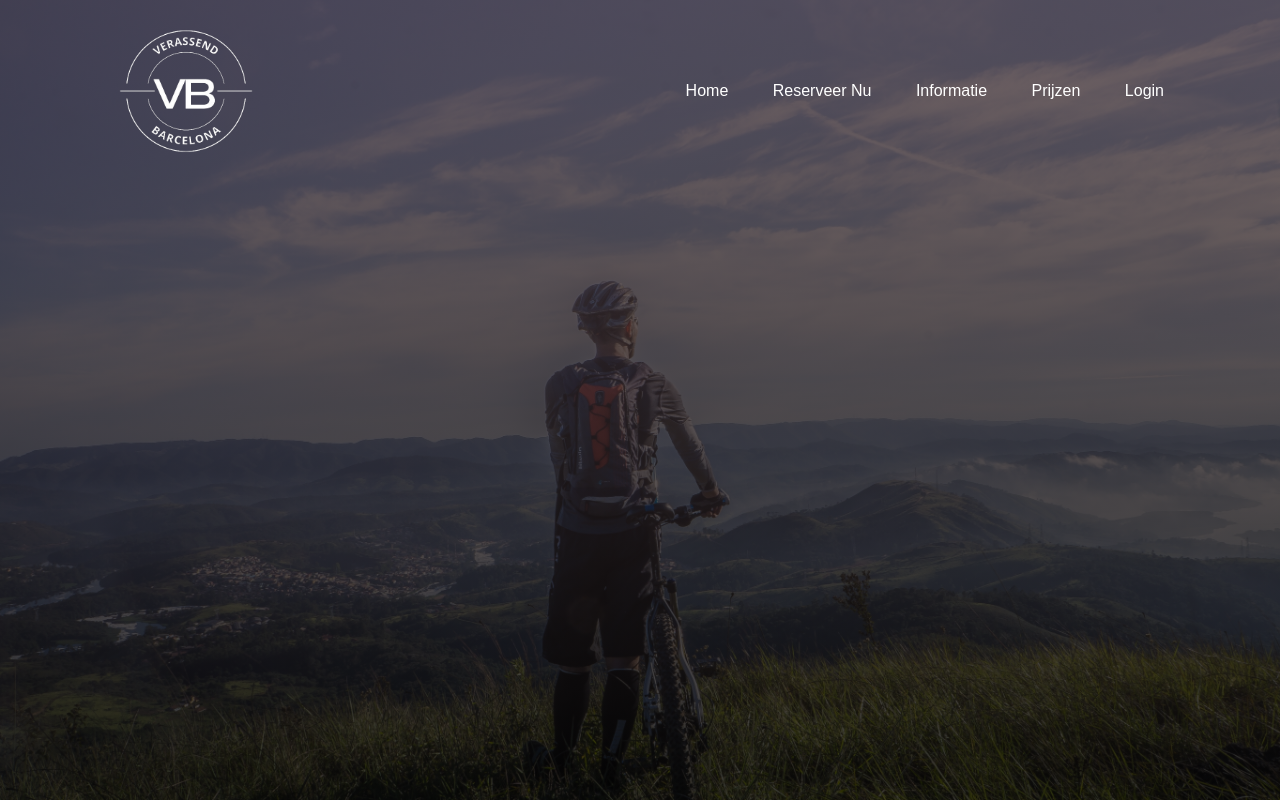
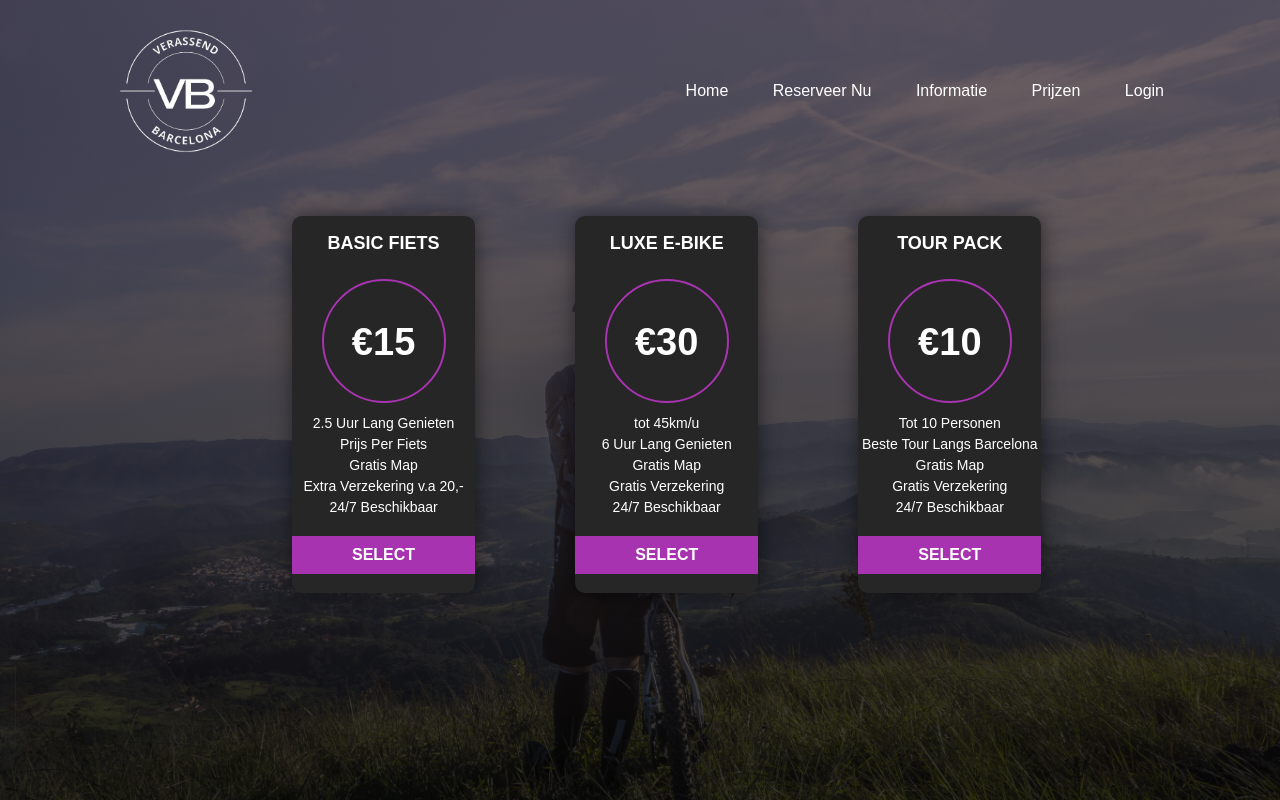
Before and after one commit to youssefhoshan/Reservering, a PHP site: page /prijzen.html in a window 1280 px wide. Run offline with PHP 8.4, Linux system fonts and the light colour scheme.

Commit message:
ITS THE FINAL COUNTDOWN

```diff
--- a/prijzen.html
+++ b/prijzen.html
@@ -16,6 +16,54 @@
                     <li><a href="loginpage.html">Login</a></li>
                 </ul>
             </div>
-        </div>
+
+            <div class="wrapper">
+                <div class="single-price">
+                    <h1>Basic Fiets</h1>
+                    <div class="price">
+                        <h2>&#8364;15</h2>
+                    </div>
+                    <div class="deals">
+                        <h4>2.5 Uur Lang Genieten</h4>
+                        <h4>Prijs Per Fiets</h4>
+                        <h4>Gratis Map</h4>
+                        <h4>Extra Verzekering v.a 20,-</h4>
+                        <h4>24/7 Beschikbaar</h4>
+                    </div>
+                    <a href="reservering.html">Select</a>
+                </div>
+
+                <div class="single-price">
+                    <h1>Luxe E-Bike</h1>
+                    <div class="price">
+                        <h2>&#8364;30</h2>
+                    </div>
+                    <div class="deals">
+                        <h4>tot 45km/u</h4>
+                        <h4>6 Uur Lang Genieten</h4>
+                        <h4>Gratis Map</h4>
+                        <h4>Gratis Verzekering</h4>
+                        <h4>24/7 Beschikbaar</h4>
+                    </div>
+                    <a href="reservering.html">Select</a>
+                </div>
+
+                <div class="single-price">
+                    <h1>Tour Pack</h1>
+                    <div class="price">
+                        <h2>&#8364;10</h2>
+                    </div>
+                    <div class="deals">
+                        <h4>Tot 10 Personen</h4>
+                        <h4>Beste Tour Langs Barcelona</h4>
+                        <h4>Gratis Map</h4>
+                        <h4>Gratis Verzekering</h4>
+                        <h4>24/7 Beschikbaar</h4>
+                    </div>
+                    <a href="reservering.html">Select</a>
+                </div>
+            </div>
+
+
     </body>
 </html>
--- a/reservering.html
+++ b/reservering.html
@@ -77,7 +77,7 @@
             <label class="label-reservering" for="fietsreservering">Kies Uw Type Reservering</label>
         <select class="input-reservering" id="fietsreservering" name="fietsreservering">
             <option value="1">4 uur - 15 euro p.p (8:00 t/m 18:00)</option>
-            <option value="2">2,5 uur Fiets Tour - 25 euro p.p (max 10 pers. 10:00 of 15:00) </option>
+            <option value="2">2,5 uur Fiets Tour - 10 euro p.p (max 10 pers. 10:00 of 15:00) </option>
         </select>
         </div>
 
--- a/style.css
+++ b/style.css
@@ -395,7 +395,9 @@ div.elem-group.inlined {
   font-size: 1.25em;
 }
 
-.input-reservering, select, textarea {
+.input-reservering,
+select,
+textarea {
   border-radius: 2px;
   border: 2px solid #777;
   box-sizing: border-box;
@@ -431,7 +433,7 @@ button.button-reservering:hover {
   transition: 0.5s;
 }
 
-.list-info{
+.list-info {
   font-size: 20px;
   text-align: center;
 }
@@ -452,7 +454,8 @@ button.button-reservering:hover {
 }
 
 /* Next & previous buttons */
-.prev, .next {
+.prev,
+.next {
   cursor: pointer;
   position: absolute;
   width: auto;
@@ -473,8 +476,9 @@ button.button-reservering:hover {
 }
 
 /* On hover, add a black background color with a little bit see-through */
-.prev:hover, .next:hover {
-  background-color: rgba(0,0,0,0.8);
+.prev:hover,
+.next:hover {
+  background-color: rgba(0, 0, 0, 0.8);
 }
 
 /* Caption text */
@@ -509,7 +513,8 @@ button.button-reservering:hover {
   transition: background-color 0.6s ease;
 }
 
-.active, .dot:hover {
+.active,
+.dot:hover {
   background-color: #717171;
 }
 
@@ -520,19 +525,24 @@ button.button-reservering:hover {
 }
 
 @keyframes fade {
-  from {opacity: .4}
-  to {opacity: 1}
+  from {
+    opacity: .4
   }
 
-.kutanchor{
+  to {
+    opacity: 1
+  }
+}
+
+.kutanchor {
   color: white;
   font-weight: bold;
   text-decoration: none;
   font-size: 20px;
 }
 
-.fietsimg{
-  margin-left:365px;
+.fietsimg {
+  margin-left: 365px;
   margin-bottom: 20px;
   margin-top: -35px;
   border-radius: 12px;
@@ -540,19 +550,20 @@ button.button-reservering:hover {
 
 /*nog een test */
 
-.header-titel-thanks{
+.header-titel-thanks {
   color: white;
   font-size: 40px;
   padding-bottom: 40px;
   text-align: center;
 }
-.p-thanks{
+
+.p-thanks {
   font-size: 20px;
   text-align: center;
   color: white;
 }
 
-.buybuttonthanks{
+.buybuttonthanks {
   width: 200px;
   padding: 15px 0;
   text-align: center;
@@ -568,7 +579,89 @@ button.button-reservering:hover {
   overflow: hidden;
 }
 
-.buybuttonthanks:hover{
+.buybuttonthanks:hover {
   background-color: #75257a;
   transition: 0.5s;
 }
+
+
+/* test*/
+
+.wrapper{
+  width: 853px;
+  margin: 0% 15%;
+}
+
+.single-price{
+  background: #262626;
+  float: left;
+  margin-left: 100px;
+  box-shadow: 1px 1px 20px rgba(0,0,0,0.5);
+  text-align: center;
+  transition: 0.9s;
+  border-radius: 10px;
+}
+
+.price{
+  width: 120px;
+  height: 120px;
+  border-radius: 50%;
+  border:2px solid #a833b0;
+  margin: 5% auto 0 auto;
+  text-align: center;
+}
+
+.deals{
+  margin-top: 10px;
+}
+
+.single-price h1{
+  font-size: 18px;
+  color: #fff;
+  line-height: 3;
+  text-transform: uppercase;
+}
+
+.price h2{
+  font-size: 38px;
+  color: #fff;
+  margin-top: 40px;
+}
+
+.deals h4{
+  font-size: 14px;
+  font-weight: normal;
+  text-align: center;
+  color: #fff;
+  line-height: 1.5;
+}
+
+.single-price:hover{
+  background: #a833b0;
+  color: #fff;
+  box-shadow: 0 0 15px rgba(0,0,0,1) ;
+  transform-style: scale(1.1);
+  z-index: 1;
+  border-radius: 25px;
+}
+
+.single-price:hover .price{
+  border-color: #fff;
+}
+
+.single-price a{
+  text-decoration: none;
+  background: #a833b0;
+  color: #fff;
+  padding: 10px 60px ;
+  display: inline-block;
+  margin: 10% auto;
+  text-transform: uppercase;
+  font-weight: bold;
+}
+
+.single-price:hover a{
+  background: #262626;
+  color: #fff;
+
+}
```
Also changed, not shown: process-form.php (+4 -3 lines). Lines whose indentation alone changed are shown as unchanged.
